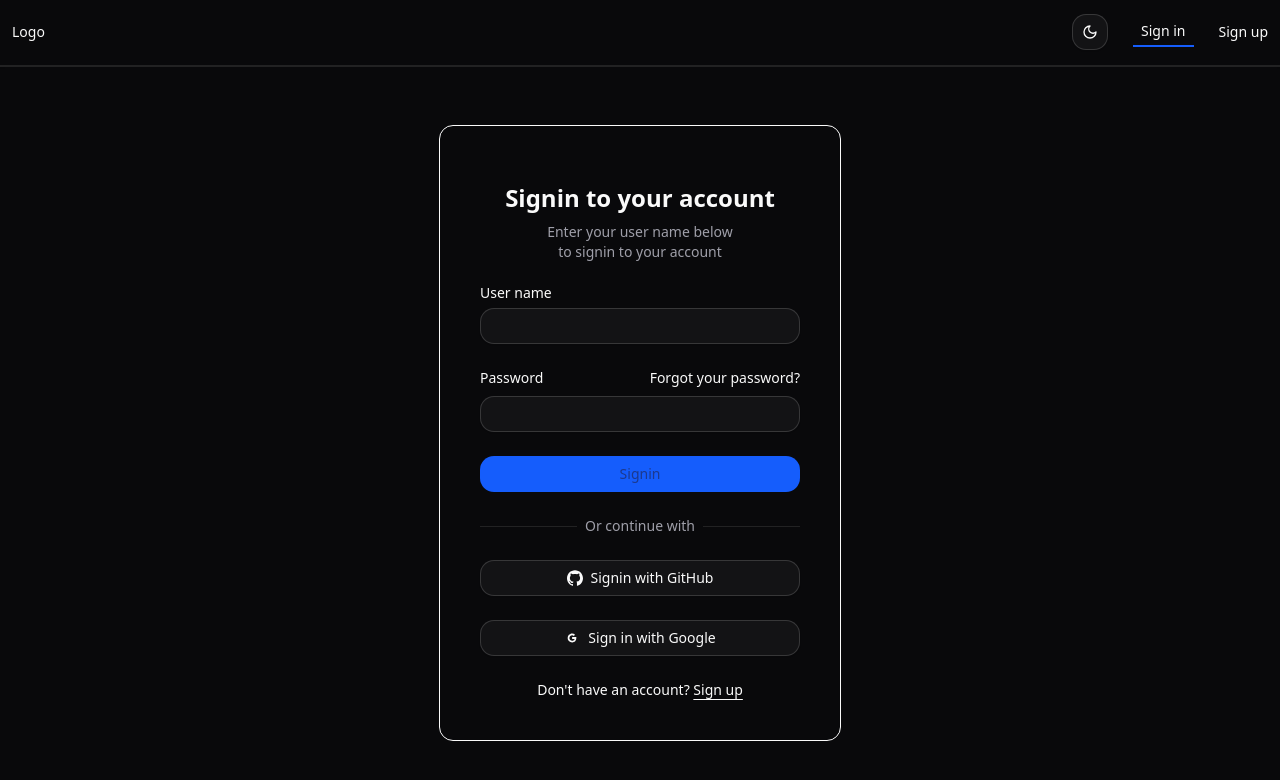
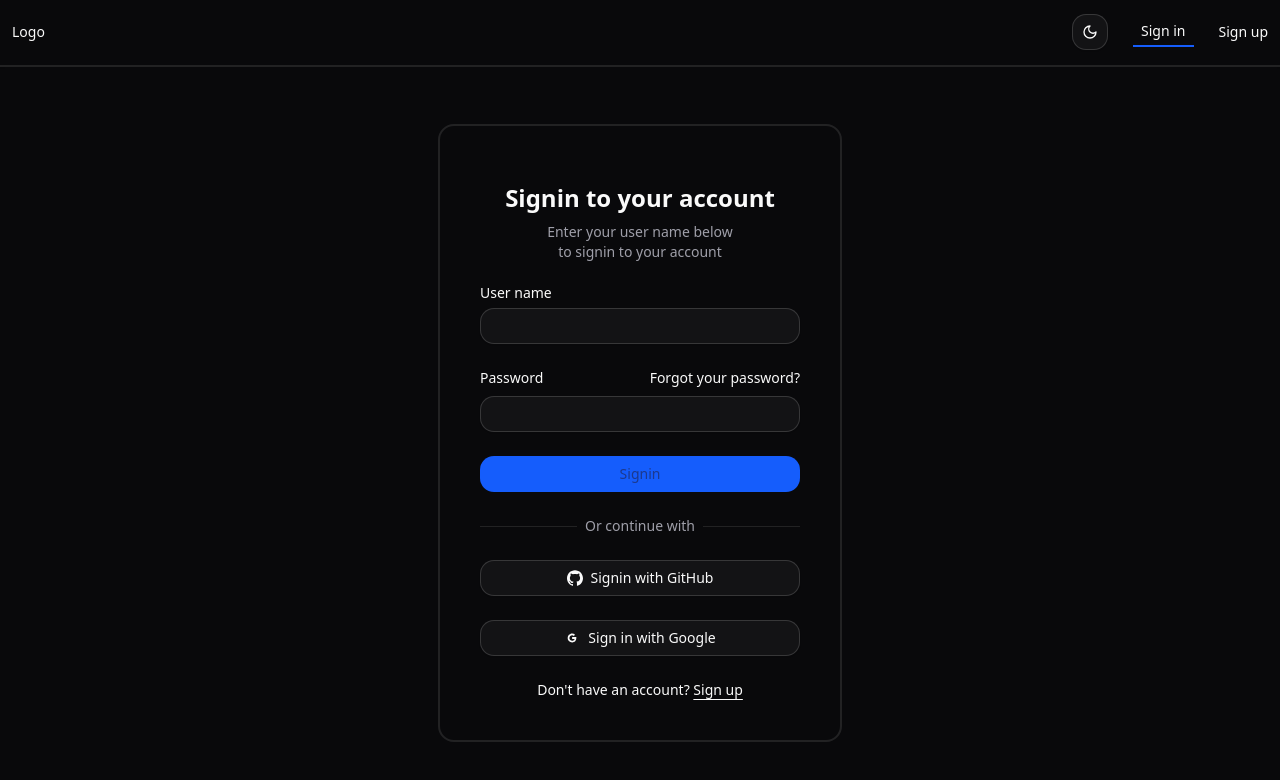
Before and after one commit to Amin-Zahed/Applicant-Agent, a React (Vite) app: page /signin in a window 1280 px wide. Shown: the top 780 px of the page. Built offline with nearby package versions, Linux system fonts and the light colour scheme.

Commit message:
style: update border styles for Signin and Signup components for consistency

```diff
--- a/src/Pages/signin/Signin.tsx
+++ b/src/Pages/signin/Signin.tsx
@@ -2,11 +2,11 @@ import SigninForm from "@/components/signin-form";
 function Signin() {
   return (
     <div className="flex h-full w-full flex-col items-center justify-center">
-      <div className="flex flex-col gap-4 p-6 md:p-10 border border-accent-foreground rounded-md">
-        <div className="flex justify-center gap-2 md:justify-start"></div>
-        <div className="flex flex-1 items-center justify-center">
-          <div className="w-full max-w-xs">
-            <SigninForm />
+      <div className="flex flex-col gap-4 p-6 md:p-10 border-2 border-border rounded-2xl">
+        <div className="flex justify-center gap-2 md:justify-start "></div>
+        <div className="flex flex-1 items-center justify-center ">
+          <div className="w-full max-w-xs ">
+            <SigninForm className="" />
           </div>
         </div>
       </div>
--- a/src/Pages/signup/Signup.tsx
+++ b/src/Pages/signup/Signup.tsx
@@ -2,7 +2,7 @@ import SignupForm from "@/components/signup-form";
 function Signup() {
   return (
     <div className="flex h-full w-full flex-col items-center justify-center">
-      <div className="flex flex-col gap-4 p-6 md:p-10 border border-accent-foreground rounded-md">
+      <div className="flex flex-col gap-4 p-6 md:p-10 border-2 border-border rounded-2xl">
         <div className="flex justify-center gap-2 md:justify-start"></div>
         <div className="flex flex-1 items-center justify-center">
           <div className="w-full max-w-xs">
```
